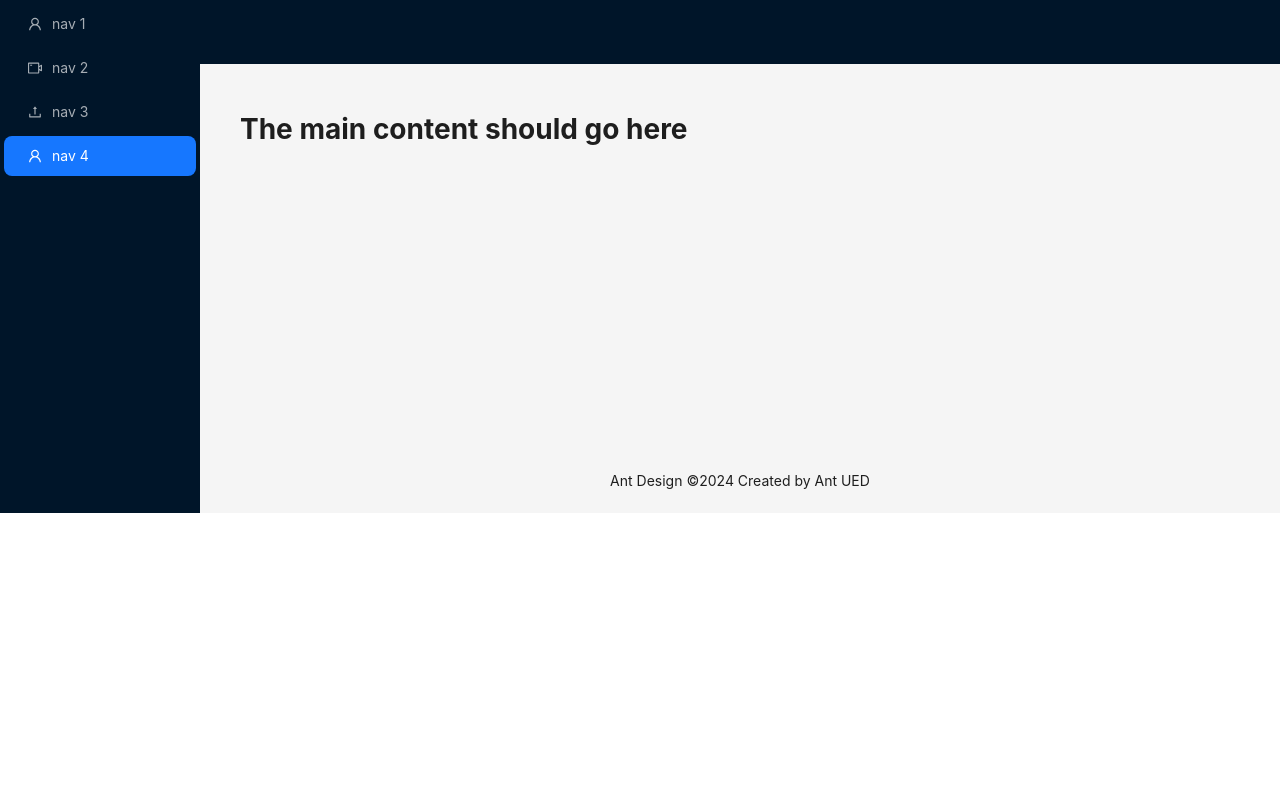
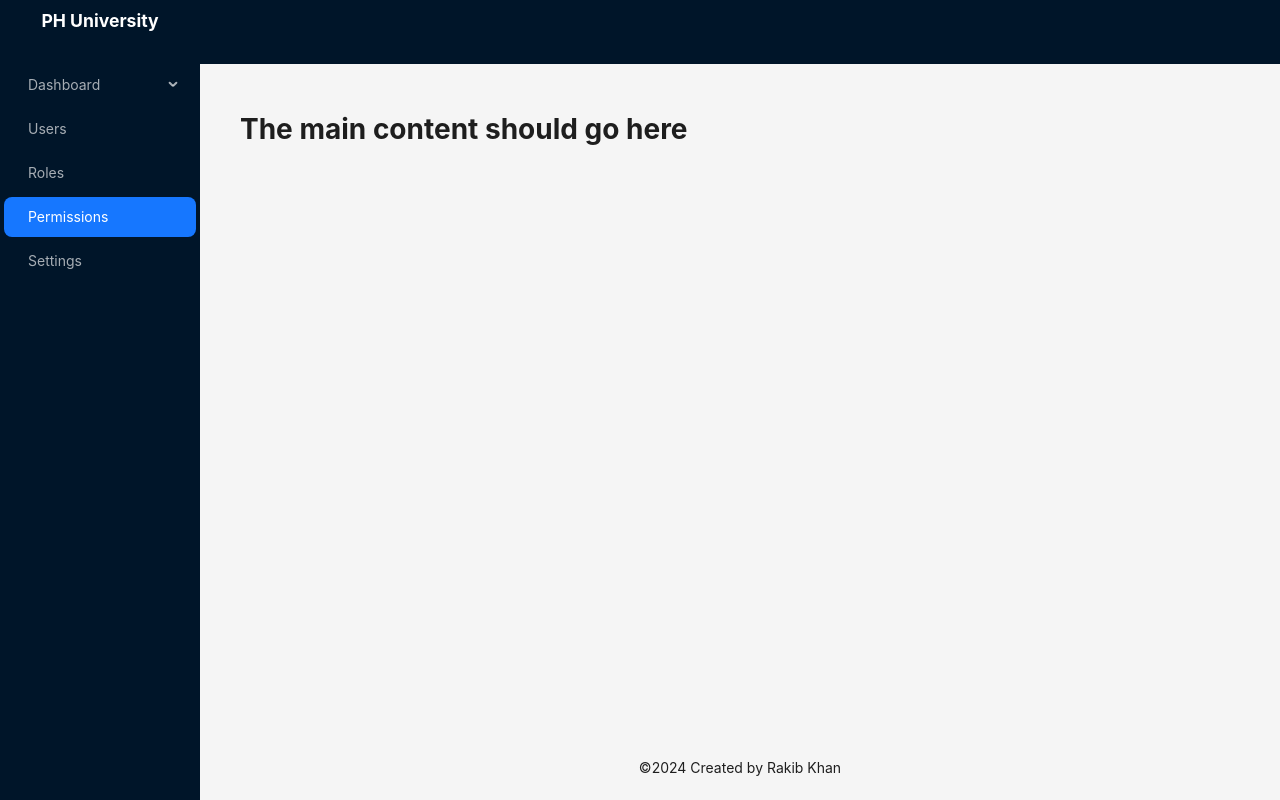
Before and after one commit to rakib8680/ph-university-client, a React (Vite) app: page / in a window 1280 px wide. Built offline with nearby package versions, Linux system fonts and the light colour scheme.

Commit message:
react router created

```diff
--- a/src/components/layout/MainLayout.tsx
+++ b/src/components/layout/MainLayout.tsx
@@ -1,43 +1,78 @@
-import { FC, createElement } from "react";
-import {
-  UploadOutlined,
-  UserOutlined,
-  VideoCameraOutlined,
-} from "@ant-design/icons";
-import { Layout, Menu } from "antd";
+import { FC } from "react";
+
+import { Layout, Menu, MenuProps } from "antd";
 
 const { Header, Content, Footer, Sider } = Layout;
 
-const items = [
-  UserOutlined,
-  VideoCameraOutlined,
-  UploadOutlined,
-  UserOutlined,
-].map((icon, index) => ({
-  key: String(index + 1),
-  icon: createElement(icon),
-  label: `nav ${index + 1}`,
-}));
+const items: MenuProps["items"] = [
+  {
+    key: "1",
+    label: "Dashboard",
+    children: [
+      {
+        key: "1.1",
+        label: "Admin",
+      },
+      {
+        key: "1.2",
+        label: "Faculty",
+      },
+      {
+        key: "1.3",
+        label: "Student",
+      },
+    ],
+  },
+  {
+    key: "2",
+    label: "Users",
+  },
+  {
+    key: "3",
+    label: "Roles",
+  },
+  {
+    key: "4",
+    label: "Permissions",
+  },
+  {
+    key: "5",
+    label: "Settings",
+  },
+];
 
 const MainLayout: FC = () => {
   return (
-    <Layout>
+    <Layout style={{ height: "100vh" }}>
       <Sider
         breakpoint="lg"
         collapsedWidth="0"
-        onBreakpoint={(broken) => {
-          console.log(broken);
+        onBreakpoint={() => {
+          // console.log(broken);
         }}
-        onCollapse={(collapsed, type) => {
-          console.log(collapsed, type);
+        onCollapse={() => {
+          // console.log(collapsed, type);
         }}
       >
-        <div className="demo-logo-vertical" />
+        <div
+          style={{
+            color: "white",
+            fontSize: "1.1rem",
+            display: "flex",
+            justifyContent: "center",
+            alignItems: "center",
+            paddingTop: "10px",
+            fontWeight: "bold",
+          }}
+        >
+          PH University
+        </div>
         <Menu
           theme="dark"
           mode="inline"
           defaultSelectedKeys={["4"]}
           items={items}
+          style={{ marginTop: "30px" }}
         />
       </Sider>
       <Layout>
@@ -53,7 +88,7 @@
           </div>
         </Content>
         <Footer style={{ textAlign: "center" }}>
-          Ant Design ©{new Date().getFullYear()} Created by Ant UED
+          ©{new Date().getFullYear()} Created by Rakib Khan
         </Footer>
       </Layout>
     </Layout>
--- a/src/main.tsx
+++ b/src/main.tsx
@@ -1,8 +1,8 @@
-import React from 'react'
-import ReactDOM from 'react-dom/client'
-import App from './App.tsx'
-import './index.css'
+import ReactDOM from "react-dom/client";
+import "./index.css";
+import { RouterProvider } from "react-router-dom";
+import router from "./routes/routes.tsx";
 
-ReactDOM.createRoot(document.getElementById('root')!).render(
-    <App />
-)
+ReactDOM.createRoot(document.getElementById("root")!).render(
+  <RouterProvider router={router} />
+);
--- /dev/null
+++ b/src/routes/routes.tsx
@@ -0,0 +1,13 @@
+import { createBrowserRouter } from "react-router-dom";
+import App from "../App";
+
+
+const router = createBrowserRouter([
+    {
+        path: '/',
+        element: <App />,
+    }
+])
+
+
+export default router;
```
